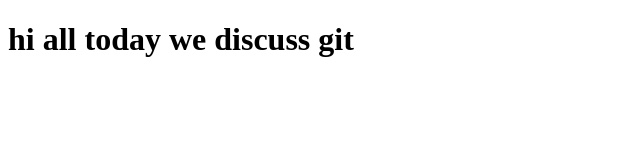
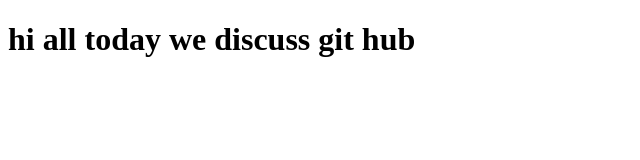
Before and after one commit to divyaambhore9/projectgroup, a plain HTML site: page vishal.html in a window 1280 px wide. Shown: the whole page, without its empty margins (0-640 px from the left). Drawn offline with Linux system fonts and the light colour scheme.

Commit message:
file added

```diff
--- a/vishal.html
+++ b/vishal.html
@@ -7,6 +7,6 @@
     <title>Document</title>
 </head>
 <body>
-    <h1>hi all today we discuss git </h1>
+    <h1>hi all today we discuss git hub </h1>
 </body>
 </html>
```
